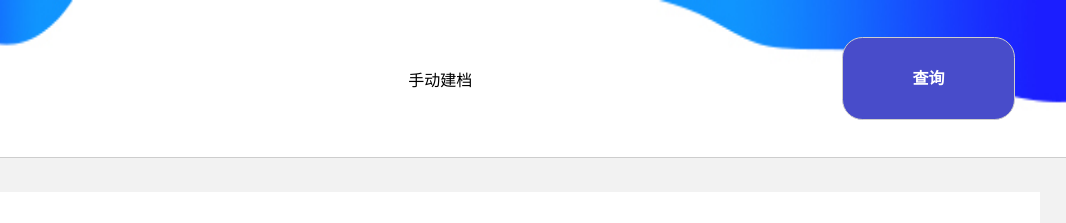
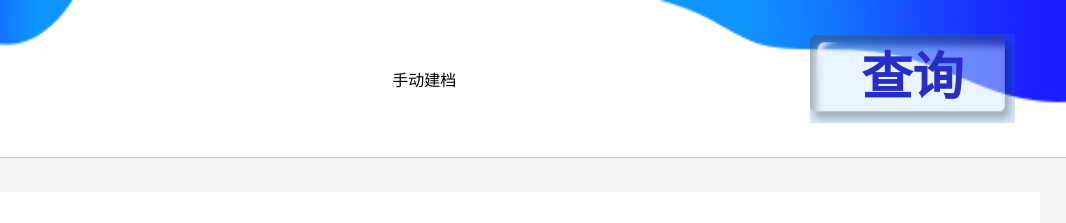
Before and after one commit to Evaloer/switPort, a plain HTML site: page createFile.html in a window 1280 px wide. Shown: the top 223 px of the page, 214-1280 px from the left. Drawn offline with Linux system fonts and the light colour scheme.

Commit message:
查询 按钮修改等

```diff
--- a/createFile.html
+++ b/createFile.html
@@ -83,21 +83,16 @@
     }
 
     .referBtn {
-        width: .5rem;
-        height: .24rem;
+        width: .6rem;
+        height: .26rem;
         text-align: center;
-        line-height: .24rem;
-        display: table;
-        /* background: #fff url(img/foot-back.jpg) no-repeat;
-        background-size: 400% 100%; */
-        border-radius: .06rem;
+        line-height: .26rem;
         font-weight: 600;
-        background-color: #484cca;
-        /* transition: all .2s;
-        letter-spacing: 1px;
-        font-family: 'Helvetica Neue', sans-serif; */
-        color: white;
-        border: 1px solid #cdcdcd;
+        font-size:.15rem;
+        color: #282dc5;
+        /* border: 1px solid #cdcdcd; */
+        background:rgba(38, 154, 231, 0.16) url(img/btnBack.png) no-repeat;
+        background-size:100% 100%;
     }
 
     /* section */
@@ -152,7 +147,7 @@
     #FactDeli,
     #FactDeliDe {
         height: 0.33rem;
-        width: 100%;
+        width: 101.5%;
         border: 1px solid #c8cccf;
         color: #6a6f77;
         border-radius: 5px;
@@ -235,7 +230,7 @@
     <header>
         <a href="index.html"><img src="img/returnIco.png" alt=""></a>
         <p style="margin-left: .35rem;">手动建档</p>
-        <p class="referBtn">查询</p>
+        <a href="" class="referBtn">查询</a>
     </header>
     <!-- 中间 -->
     <section>
```
Also changed, not shown: img/btnBack.png (added).
